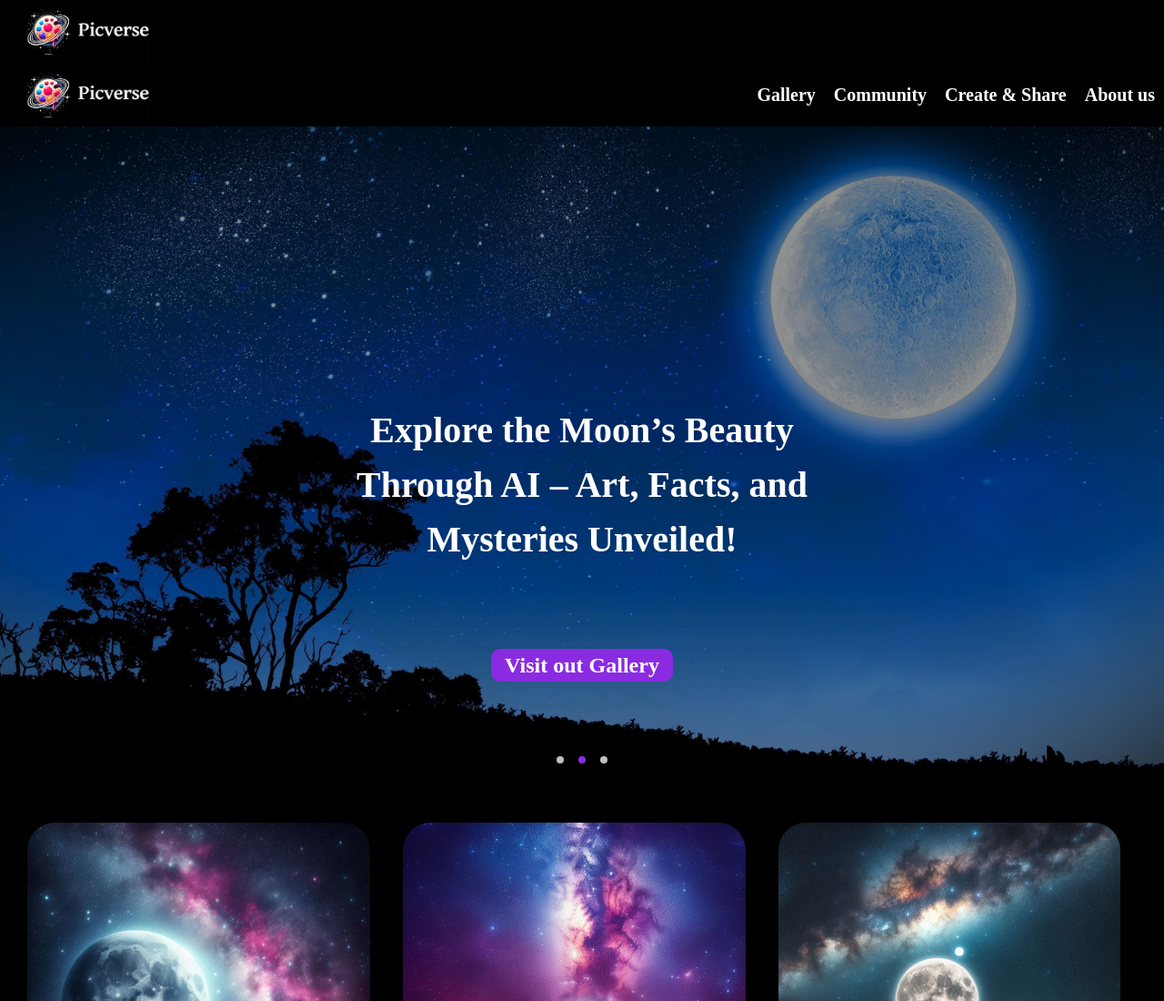
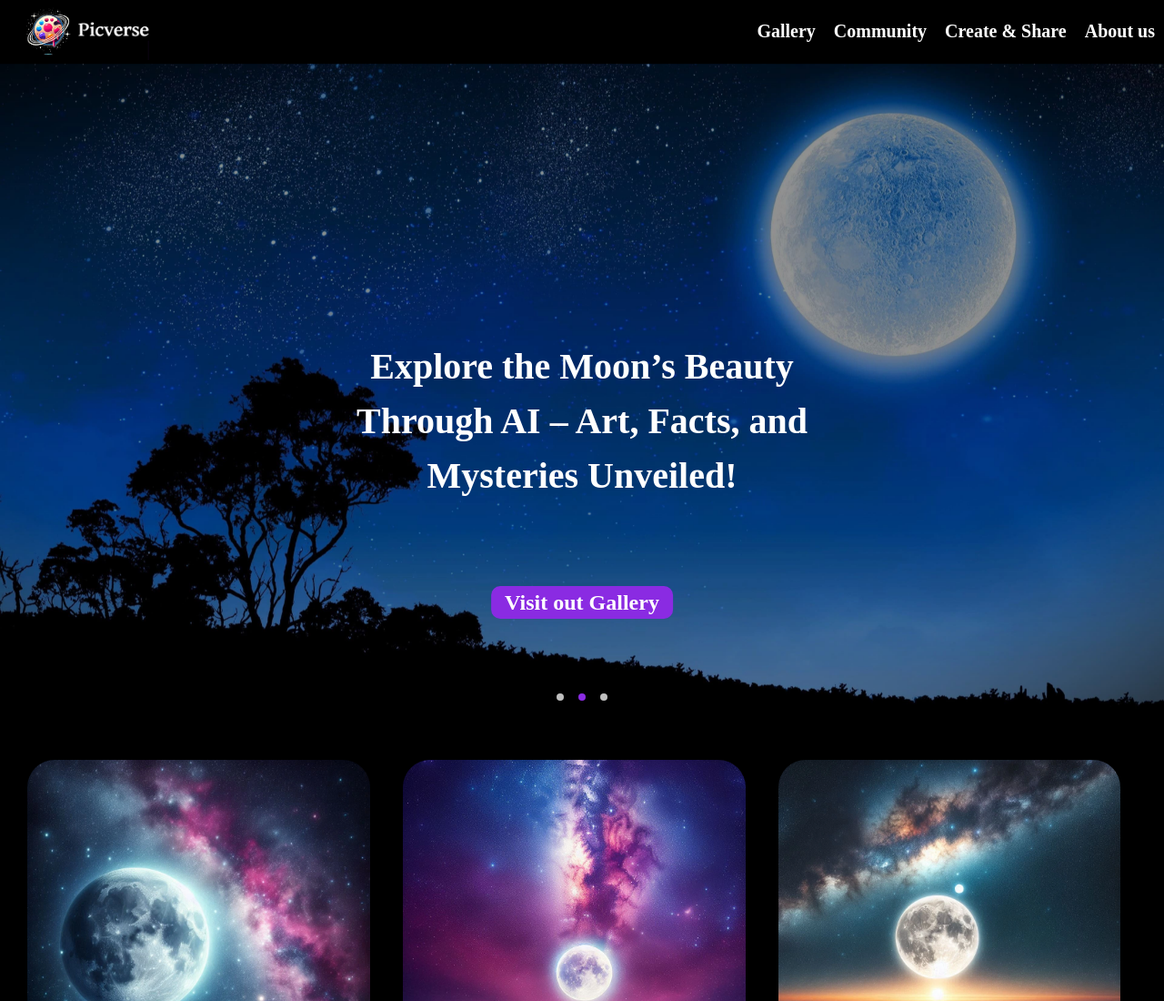
Before and after one commit to ariyaaup/Picverse, a plain HTML site: page index.html in a window 1280 px wide. Shown: the top 1100 px of the page at 91% size. Drawn offline with Linux system fonts and the light colour scheme; a web font is replaced by a local one.

Commit message:
Fix Drawer

```diff
--- a/index.html
+++ b/index.html
@@ -19,27 +19,10 @@
           />
         </a>
       </div>
-      <!-- dropdown menu  -->
-      <div class="hamburger" id="hamburger">☰</div>
-      <!-- ---------  -->
-
-      </div>
-    </div>
-    <!-- Navbar -->
-    <div class="navBar">
-      <div class="leftAlign">
-        <a href="index.html">
-          <img
-            class="logo-nav"
-            src="assets/PicverseLogo.png"
-            alt="Picverse Logo"
-          />
-        </a>
-      </div>
       <!-- Hamburger  -->
       <div class="hamburger" id="hamburger">☰</div>
       <!-- Navigation -->
-        <div class="rightAlign" id="nav-menu">
+      <div class="rightAlign" id="nav-menu">
         <a href="Page/gallery.html">Gallery</a>
         <a href="Page/community.html">Community</a>
         <a href="Page/createShare.html">Create & Share</a>
```
